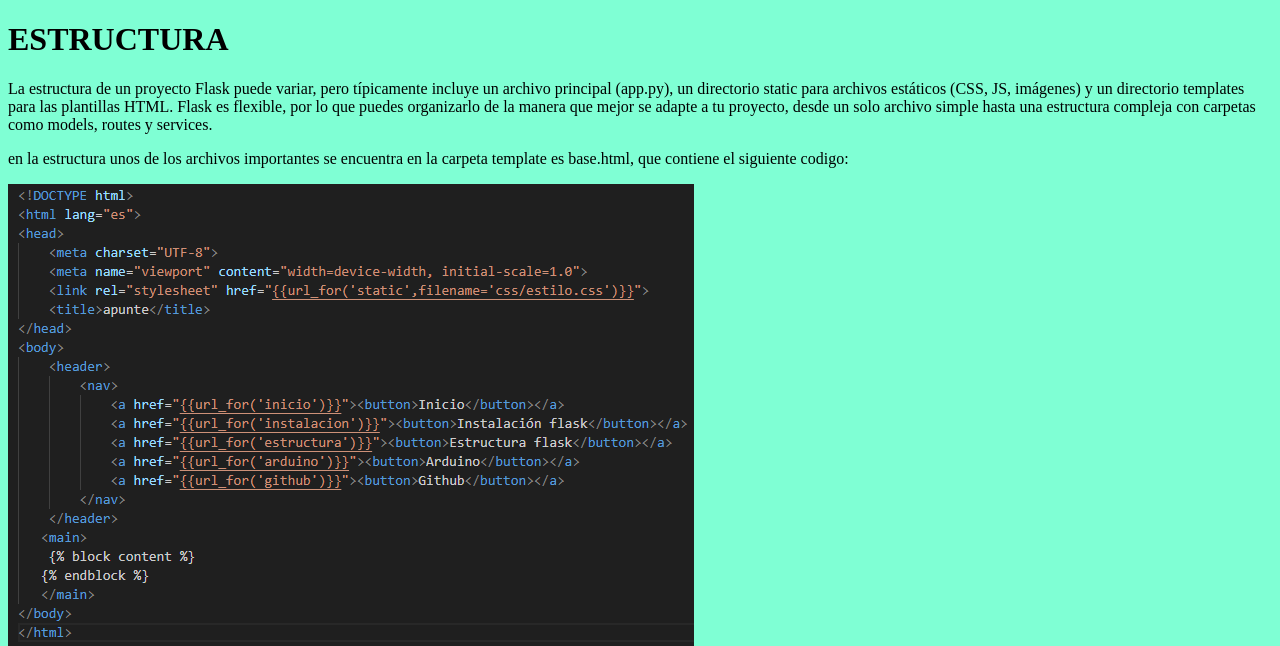
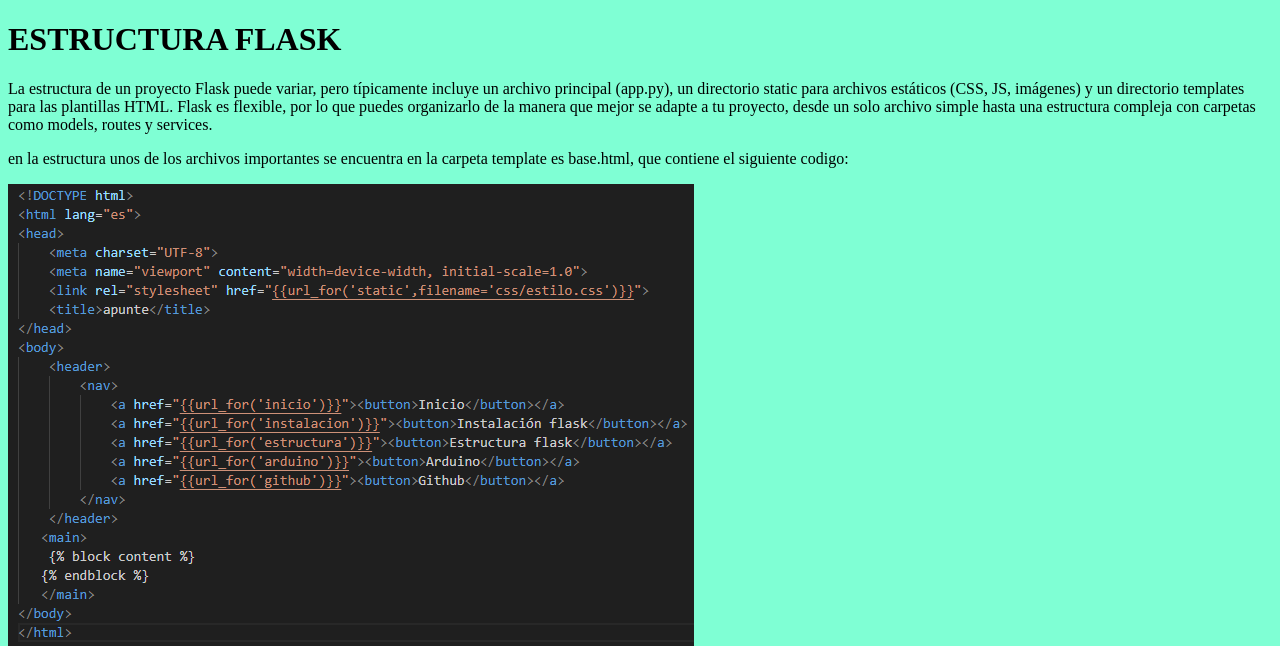
Before and after one commit to rodrigueznahir-creator/apuntedetaller, a Flask app: page /estructura in a window 1280 px wide. Shown: the part 48-694 px from the top of the page. Run offline with Flask 3, Linux system fonts and the light colour scheme.

Commit message:
copia realizada con mis datos

```diff
--- a/templates/estructura.html
+++ b/templates/estructura.html
@@ -1,7 +1,7 @@
 {% extends "base.html" %}
 {% block title %}Estructura {% endblock %}
 {% block content %}
-<h1>ESTRUCTURA</h1>
+<h1>ESTRUCTURA FLASK</h1>
 <p> La estructura de un proyecto Flask puede variar, pero típicamente incluye un archivo principal (app.py), un directorio static para archivos estáticos (CSS, JS, imágenes) y un directorio templates para las plantillas HTML. Flask es flexible, por lo que puedes organizarlo de la manera que mejor se adapte a tu proyecto, desde un solo archivo simple hasta una estructura compleja con carpetas como models, routes y services.  </p>
 <p>en la estructura unos de los archivos importantes se encuentra en la carpeta template es base.html, que contiene el siguiente codigo:</p>
 <img src="{{url_for('static',filename='img/basehtml.png')}}" alt="">
```
